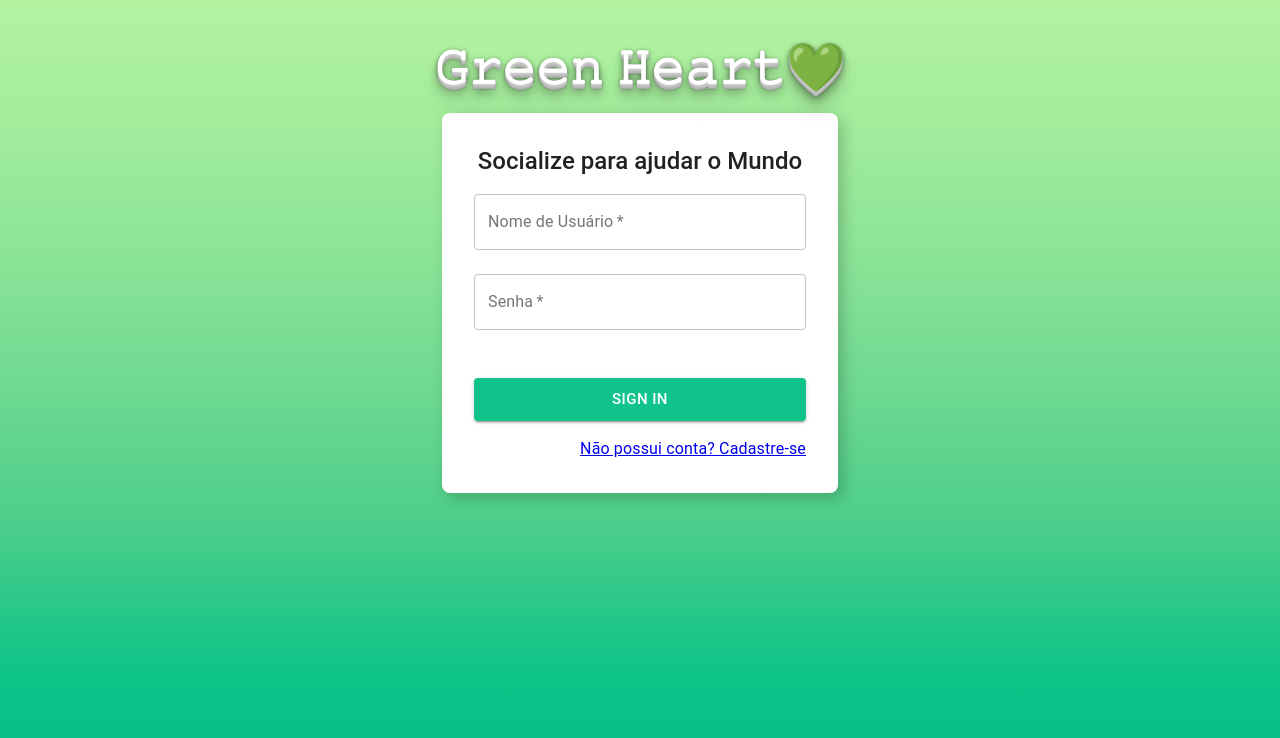
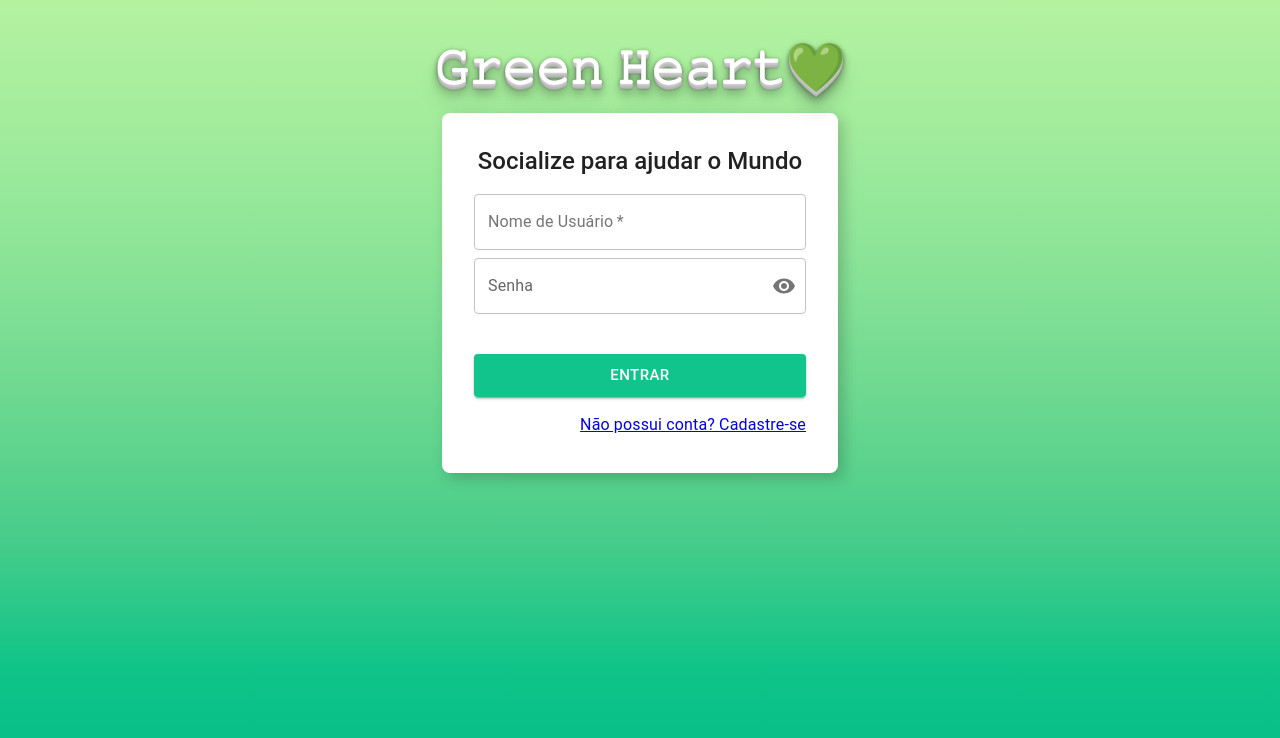
Before and after one commit to green-heart/integrative-project, a React (Create React App) app: page / in a window 1280 px wide. Shown: the top 738 px of the page. Built offline with nearby package versions, Linux system fonts and the light colour scheme.

Commit message:
feat: implement show password function

```diff
--- a/src/pages/login/Login.css
+++ b/src/pages/login/Login.css
@@ -56,6 +56,11 @@ body {
     background-color: #10c48c;
 }
 
+#upload {
+    color: white;
+    background-color: #04845c;
+ }
+
 @media only screen and (max-device-width: 320px) {
     #sign-up {
         font-size: small;
--- a/src/pages/login/Login.tsx
+++ b/src/pages/login/Login.tsx
@@ -11,12 +11,25 @@ import Box from '@mui/material/Box';
 import { createTheme, ThemeProvider } from '@mui/material/styles';
 import Button from '@mui/material/Button';
 import './Login.css';
-import { ToastContainer, toast } from 'react-toastify';
+import FormControl from '@mui/material/FormControl';
+import InputLabel from '@mui/material/InputLabel';
+import OutlinedInput from '@mui/material/OutlinedInput';
+import InputAdornment from '@mui/material/InputAdornment';
+import IconButton from '@mui/material/IconButton';
+import Visibility from '@mui/icons-material/Visibility';
+import VisibilityOff from '@mui/icons-material/VisibilityOff';
+import { toast } from 'react-toastify';
 
 
 const theme = createTheme();
 
 function Login() {
+
+    const [showPassword, setShowPassword] = React.useState(false);
+    const handleClickShowPassword = () => setShowPassword((show) => !show);
+    const handleMouseDownPassword = (event: React.MouseEvent<HTMLButtonElement>) => {
+        event.preventDefault();
+    };
 
     let navigate = useNavigate();
     const dispatch = useDispatch();
@@ -60,7 +73,7 @@ function Login() {
                 draggable: true,
                 progress: undefined,
                 theme: "colored",
-                });
+            });
 
         } catch (Error) {
             toast.warn('Usuário não encontrado!', {
@@ -98,7 +111,32 @@ function Login() {
                                 Socialize para ajudar o Mundo
                             </Typography>
                             <TextField value={userLogin.username} onChange={(e: ChangeEvent<HTMLInputElement>) => updatedModel(e)} required id='username' label='Nome de Usuário' variant='outlined' name='username' margin='normal' fullWidth />
-                            <TextField value={userLogin.password} onChange={(e: ChangeEvent<HTMLInputElement>) => updatedModel(e)} required id='password' label='Senha' variant='outlined' name='password' margin='normal' type='password' fullWidth />
+                            <FormControl fullWidth  variant="outlined">
+                                        <InputLabel htmlFor="outlined-adornment-password">Senha</InputLabel>
+                                        <OutlinedInput
+                                           value={userLogin.password}
+                                            onChange={(e: ChangeEvent<HTMLInputElement>) => updatedModel(e)}
+                                           required
+                                            id="outlined-adornment-password"
+                                            type={showPassword ? 'text' : 'password'}
+                                            endAdornment={
+                                                <InputAdornment position="end">
+                                                    <IconButton
+                                                        aria-label="toggle password visibility"
+                                                        onClick={handleClickShowPassword}
+                                                        onMouseDown={handleMouseDownPassword}
+                                                        edge="end"
+                                                    >
+                                                        {showPassword ? <VisibilityOff /> : <Visibility />}
+                                                    </IconButton>
+                                                </InputAdornment>
+                                            }
+                                            label="Senha"
+                                            name='password'
+
+                                            fullWidth
+                                        />
+                                    </FormControl>
                             <Box marginTop={2} textAlign='center'>
                             </Box>
                             <Grid>
@@ -111,7 +149,7 @@ function Login() {
                                         variant="contained"
                                         sx={{ mt: 3, mb: 2 }}
                                     >
-                                        Sign In
+                                        Entrar
                                     </Button>
                                 </Box>
                             </Grid>
@@ -121,9 +159,6 @@ function Login() {
                                 </Link>
                             </Grid>
                         </form>
-                        <Grid item xs={6} className='image'>
-
-                        </Grid>
                     </Box>
                 </Grid>
             </Container>
```
